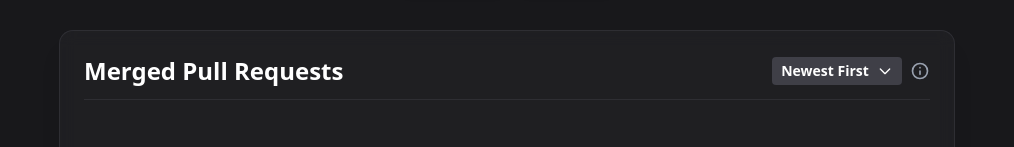
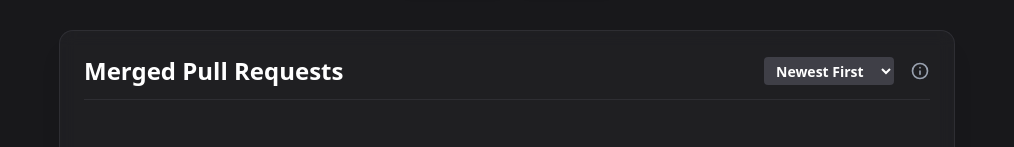
Before and after one commit to nicholaschen09/diff-digest, a Next.js app: page / in a window 1280 px wide. Shown: the part 394-541 px from the top of the page, without its empty margins (133-1147 px from the left). Built offline with nearby package versions, Linux system fonts and the light colour scheme.

Commit message:
changed to dropdown menu

```diff
--- a/src/app/page.tsx
+++ b/src/app/page.tsx
@@ -272,27 +272,15 @@ export default function Home() {
           <h2 className="text-2xl font-semibold mb-6 text-white border-b border-zinc-700/50 pb-3 flex items-center justify-between">
             <span>Merged Pull Requests</span>
             <div className="flex items-center gap-2">
-              <button
-                onClick={() => setReverseOrder((prev) => !prev)}
-                className={cn(
-                  "px-2 py-0.5 text-sm rounded bg-zinc-700 text-white hover:bg-zinc-600 transition-colors flex items-center gap-2 justify-center",
-                  reverseOrder ? "ring-2 ring-blue-500" : ""
-                )}
-                aria-pressed={reverseOrder}
+              <select
+                value={reverseOrder ? "oldest" : "newest"}
+                onChange={e => setReverseOrder(e.target.value === "oldest")}
+                className="px-2 py-0.5 text-sm rounded bg-zinc-700 text-white hover:bg-zinc-600 transition-colors h-[28px] w-[130px] mr-2"
                 style={{ width: 130, height: 28 }}
               >
-                {reverseOrder ? (
-                  <>
-                    <span>Oldest First</span>
-                    <svg className="w-4 h-4" fill="none" stroke="currentColor" strokeWidth="2" viewBox="0 0 24 24"><path strokeLinecap="round" strokeLinejoin="round" d="M5 15l7-7 7 7" /></svg>
-                  </>
-                ) : (
-                  <>
-                    <span>Newest First</span>
-                    <svg className="w-4 h-4" fill="none" stroke="currentColor" strokeWidth="2" viewBox="0 0 24 24"><path strokeLinecap="round" strokeLinejoin="round" d="M19 9l-7 7-7-7" /></svg>
-                  </>
-                )}
-              </button>
+                <option value="newest">Newest First</option>
+                <option value="oldest">Oldest First</option>
+              </select>
               <div className="group relative">
                 <svg xmlns="http://www.w3.org/2000/svg" className="h-5 w-5 text-gray-400 hover:text-white cursor-help transition-colors" fill="none" viewBox="0 0 24 24" stroke="currentColor">
                   <path strokeLinecap="round" strokeLinejoin="round" strokeWidth={2} d="M12 16v-4m0-4h.01M21 12a9 9 0 11-18 0 9 9 0 0118 0z" />
```
